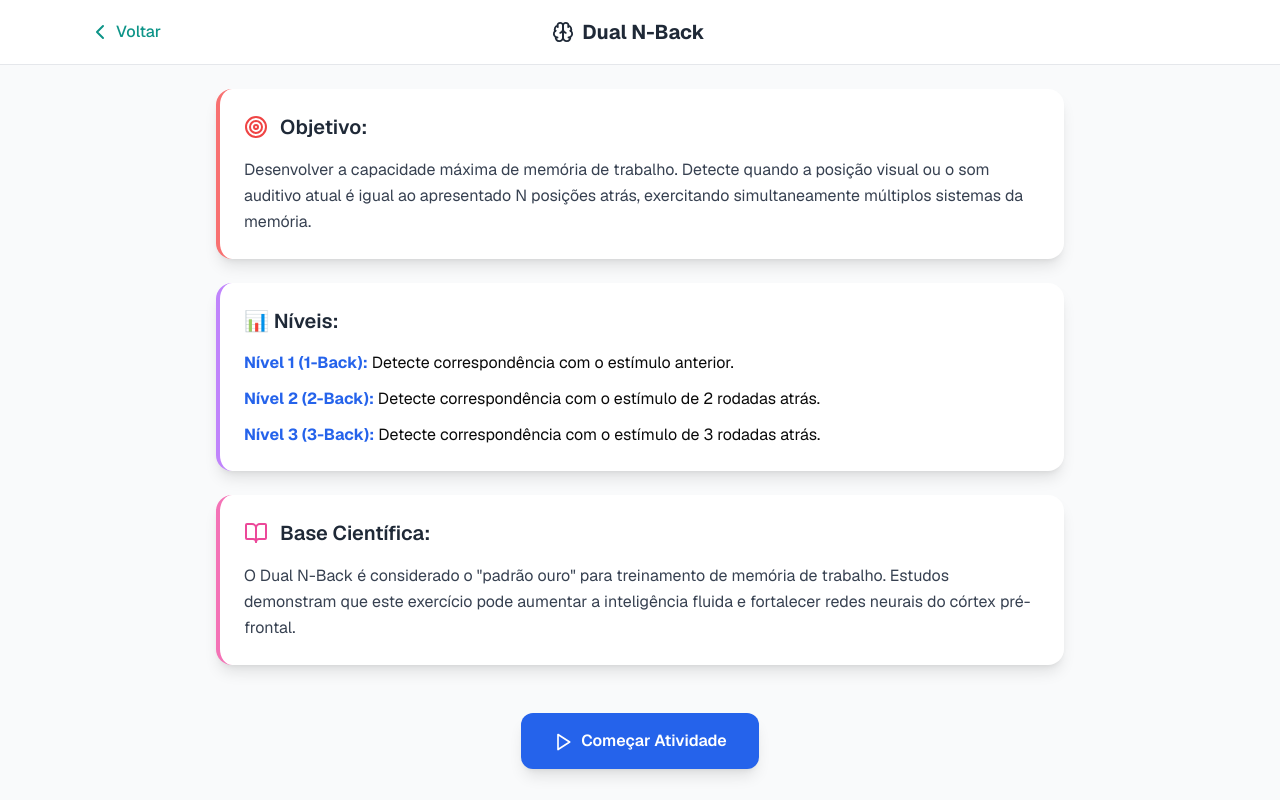
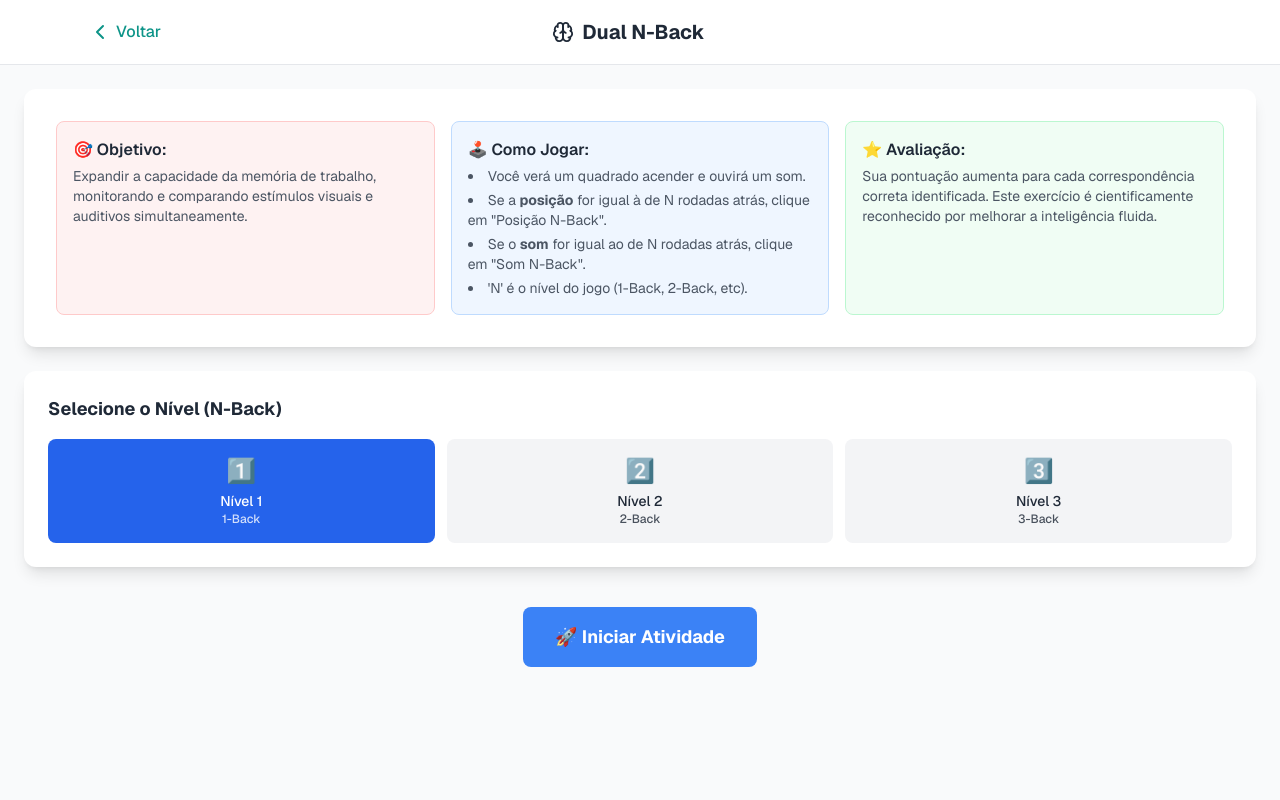
Before and after one commit to ClaudemirWork/teaplus-working, a Next.js app: page /dual-n-back in a window 1280 px wide. Built offline with nearby package versions, Linux system fonts and the light colour scheme.

Commit message:
Update page.tsx correção de layout do jogo dual n back

```diff
--- a/app/dual-n-back/page.tsx
+++ b/app/dual-n-back/page.tsx
@@ -1,13 +1,19 @@
-'use client'
+'use client';
 
 import React, { useState, useEffect } from 'react';
 import Link from 'next/link';
-import { ChevronLeft, Save, Brain, Play, RotateCcw, CheckCircle, XCircle, Trophy, Target, Award, BookOpen } from 'lucide-react';
+import { ChevronLeft, Save, Brain, Play, RotateCcw, CheckCircle, XCircle, Trophy, ArrowRight } from 'lucide-react';
 import { useRouter } from 'next/navigation';
-import { createClient } from '../utils/supabaseClient';
+import { createClient } from '../utils/supabaseClient'; // Ajuste o caminho se necessário
 
-// Componente do Cabeçalho Padrão
-const GameHeader = ({ onSave, isSaveDisabled, title, icon, showSaveButton }) => (
+// --- COMPONENTE DO CABEÇALHO PADRÃO ---
+const GameHeader = ({ onSave, isSaveDisabled, title, icon, showSaveButton }: {
+    onSave?: () => void;
+    isSaveDisabled?: boolean;
+    title: string;
+    icon: React.ReactNode;
+    showSaveButton?: boolean;
+}) => (
     <header className="bg-white/90 backdrop-blur-sm border-b border-gray-200 sticky top-0 z-10">
         <div className="max-w-6xl mx-auto px-4 sm:px-6">
             <div className="flex items-center justify-between h-16">
@@ -43,55 +49,51 @@ const GameHeader = ({ onSave, isSaveDisabled, title, icon, showSaveButton }) =>
     </header>
 );
 
+// --- TIPAGEM E CONSTANTES ---
 interface Stimulus {
     position: number;
     sound: number;
 }
 
+// --- PÁGINA DA ATIVIDADE ---
 export default function DualNBack() {
     const router = useRouter();
     const supabase = createClient();
 
-    const [showActivity, setShowActivity] = useState(false);
+    const [gameState, setGameState] = useState<'initial' | 'playing' | 'level_complete' | 'finished'>('initial');
+    const [nivelSelecionado, setNivelSelecionado] = useState<number | null>(1);
     const [currentLevel, setCurrentLevel] = useState(1);
     const [score, setScore] = useState(0);
     const [stimuli, setStimuli] = useState<Stimulus[]>([]);
     const [currentIndex, setCurrentIndex] = useState(0);
-    const [gamePhase, setGamePhase] = useState<'ready' | 'playing' | 'feedback'>('ready');
-    const [feedback, setFeedback] = useState<{ correct: boolean; message: string } | null>(null);
     const [hasResponded, setHasResponded] = useState({ position: false, sound: false });
-    const [isGameFinished, setIsGameFinished] = useState(false);
     const [salvando, setSalvando] = useState(false);
     const [activeStimulus, setActiveStimulus] = useState<number | null>(null);
 
-    const levelConfig = {
-        1: { nBack: 1, stimuliCount: 15, target: 80 },
-        2: { nBack: 2, stimuliCount: 20, target: 100 },
-        3: { nBack: 3, stimuliCount: 25, target: 120 }
-    };
+    const niveis = [
+        { id: 1, nome: "Nível 1", dificuldade: "1-Back", nBack: 1, stimuliCount: 15 + 1, target: 80, icone: "1️⃣" },
+        { id: 2, nome: "Nível 2", dificuldade: "2-Back", nBack: 2, stimuliCount: 20 + 2, target: 100, icone: "2️⃣" },
+        { id: 3, nome: "Nível 3", dificuldade: "3-Back", nBack: 3, stimuliCount: 25 + 3, target: 120, icone: "3️⃣" }
+    ];
 
-    const sounds = [440, 523, 659, 784];
+    const sounds = [440, 523, 659, 784]; // Frequências para os sons
 
     const playSound = (frequency: number) => {
         try {
             const audioContext = new (window.AudioContext || (window as any).webkitAudioContext)();
             const oscillator = audioContext.createOscillator();
-            const gainNode = audioContext.createGain();
-            oscillator.connect(gainNode);
-            gainNode.connect(audioContext.destination);
+            oscillator.connect(audioContext.destination);
             oscillator.frequency.setValueAtTime(frequency, audioContext.currentTime);
-            gainNode.gain.setValueAtTime(0.3, audioContext.currentTime);
-            gainNode.gain.exponentialRampToValueAtTime(0.001, audioContext.currentTime + 0.4);
-            oscillator.start(audioContext.currentTime);
+            oscillator.start();
             oscillator.stop(audioContext.currentTime + 0.4);
-        } catch (error) {
-            console.log('Audio não suportado');
+        } catch (e) {
+            console.error("Audio API not supported");
         }
     };
 
     useEffect(() => {
-        if (gamePhase !== 'playing' || currentIndex >= stimuli.length) {
-            if (gamePhase === 'playing' && currentIndex > 0) endGame();
+        if (gameState !== 'playing' || currentIndex >= stimuli.length) {
+            if (gameState === 'playing' && currentIndex > 0) endGame();
             return;
         }
 
@@ -107,23 +109,27 @@ export default function DualNBack() {
             clearTimeout(showTimer);
             clearTimeout(advanceTimer);
         };
-    }, [currentIndex, gamePhase, stimuli]);
+    }, [currentIndex, gameState, stimuli]);
 
     const startGame = () => {
-        const config = levelConfig[currentLevel as keyof typeof levelConfig];
+        if (nivelSelecionado === null) return;
+
+        const config = niveis.find(n => n.id === nivelSelecionado) || niveis[0];
         const newStimuli = Array.from({ length: config.stimuliCount }, () => ({
             position: Math.floor(Math.random() * 9),
             sound: Math.floor(Math.random() * 4),
         }));
 
         setStimuli(newStimuli);
+        setCurrentLevel(nivelSelecionado);
         setCurrentIndex(0);
-        setGamePhase('playing');
+        setScore(0);
+        setGameState('playing');
     };
 
     const handleResponse = (type: 'position' | 'sound') => {
         if (hasResponded[type]) return;
-        const config = levelConfig[currentLevel as keyof typeof levelConfig];
+        const config = niveis.find(n => n.id === currentLevel) || niveis[0];
         if (currentIndex < config.nBack) return;
 
         const currentStimulus = stimuli[currentIndex];
@@ -137,80 +143,38 @@ export default function DualNBack() {
     };
 
     const endGame = () => {
-        setGamePhase('feedback');
-        setIsGameFinished(true);
-        const config = levelConfig[currentLevel as keyof typeof levelConfig];
-        if (score >= config.target) {
-            if(currentLevel < 3){
-                setFeedback({ correct: true, message: `Nível ${currentLevel} concluído!` });
+        const config = niveis.find(n => n.id === currentLevel) || niveis[0];
+        if (score >= config.target && currentLevel < niveis.length) {
+            setGameState('level_complete');
         } else {
-                setFeedback({ correct: true, message: `Parabéns! Você completou todos os níveis!` });
-            }
-        } else {
-            setFeedback({ correct: false, message: `Fim de jogo. Tente novamente!` });
+            setGameState('finished');
         }
     };
 
-    const nextRound = () => {
-        const config = levelConfig[currentLevel as keyof typeof levelConfig];
-        if (score >= config.target && currentLevel < 3) {
-            const nextLevel = currentLevel + 1;
-            setCurrentLevel(nextLevel);
-            setScore(0);
-            setIsGameFinished(false);
-            const nextConfig = levelConfig[nextLevel as keyof typeof levelConfig];
-            const newStimuli = Array.from({ length: nextConfig.stimuliCount }, () => ({
+    const startNextLevel = () => {
+        const nextLevelId = currentLevel + 1;
+        const config = niveis.find(n => n.id === nextLevelId) || niveis[0];
+        const newStimuli = Array.from({ length: config.stimuliCount }, () => ({
             position: Math.floor(Math.random() * 9),
             sound: Math.floor(Math.random() * 4),
         }));
+
         setStimuli(newStimuli);
+        setCurrentLevel(nextLevelId);
         setCurrentIndex(0);
-            setGamePhase('playing');
-        } else {
-             resetActivity();
-        }
-        setFeedback(null);
+        setScore(0);
+        setGameState('playing');
     };
 
-    const resetActivity = () => {
-        setCurrentLevel(1);
-        setScore(0);
-        setStimuli([]);
-        setCurrentIndex(0);
-        setGamePhase('ready');
-        setFeedback(null);
-        setShowActivity(false);
-        setIsGameFinished(false);
+    const resetGame = () => {
+        setGameState('initial');
+        setNivelSelecionado(1);
     };
 
     const handleSaveSession = async () => {
-        if (!isGameFinished) return;
         setSalvando(true);
-        try {
-            const { data: { user }, error: userError } = await supabase.auth.getUser();
-            if (userError || !user) {
-                alert('Sessão expirada. Faça login novamente.');
-                router.push('/login');
-                return;
-            }
-            const { error } = await supabase.from('sessoes').insert([{
-                usuario_id: user.id,
-                atividade_nome: 'Dual N-Back',
-                pontuacao_final: score,
-                data_fim: new Date().toISOString(),
-                observacoes: { nivel_final: currentLevel }
-            }]);
-            if (error) {
-                alert(`Erro ao salvar: ${error.message}`);
-            } else {
-                alert('Sessão salva com sucesso!');
+        // ... (lógica de salvar no Supabase)
         router.push('/dashboard');
-            }
-        } catch (error: any) {
-            alert(`Erro: ${error.message}`);
-        } finally {
-            setSalvando(false);
-        }
     };
 
     return (
@@ -220,65 +184,80 @@ export default function DualNBack() {
                 icon={<Brain size={22} />}
                 onSave={handleSaveSession}
                 isSaveDisabled={salvando}
-                showSaveButton={isGameFinished}
+                showSaveButton={gameState === 'finished'}
             />
-            <main className="p-4 sm:p-6 max-w-4xl mx-auto w-full">
-                {!showActivity ? (
+            <main className="p-4 sm:p-6 max-w-7xl mx-auto w-full">
+                {gameState === 'initial' && (
                      <div className="space-y-6">
-                        <div className="bg-white rounded-2xl p-6 shadow-lg border-l-4 border-red-400">
-                            <div className="flex items-center gap-3 mb-4">
-                                <Target className="w-6 h-6 text-red-500" />
-                                <h2 className="text-xl font-semibold text-gray-800">Objetivo:</h2>
-                            </div>
-                            <p className="text-gray-700 leading-relaxed">
-                                Desenvolver a capacidade máxima de memória de trabalho. Detecte quando a posição visual ou o som auditivo atual é igual ao apresentado N posições atrás, exercitando simultaneamente múltiplos sistemas da memória.
+                        {/* Bloco 1: Cards Informativos */}
+                        <div className="bg-white rounded-xl shadow-lg p-6 sm:p-8">
+                            <div className="grid grid-cols-1 md:grid-cols-3 gap-4">
+                                <div className="bg-red-50 border border-red-200 rounded-lg p-4">
+                                    <h3 className="font-semibold text-gray-800 mb-1"> 🎯 Objetivo:</h3>
+                                    <p className="text-sm text-gray-600">
+                                        Expandir a capacidade da memória de trabalho, monitorando e comparando estímulos visuais e auditivos simultaneamente.
                                     </p>
                                 </div>
-
-                        <div className="bg-white rounded-2xl p-6 shadow-lg border-l-4 border-purple-400">
-                             <h2 className="text-xl font-semibold text-gray-800 mb-4">📊 Níveis:</h2>
-                             <div className="space-y-3">
-                                 <p><strong className="text-blue-600">Nível 1 (1-Back):</strong> Detecte correspondência com o estímulo anterior.</p>
-                                 <p><strong className="text-blue-600">Nível 2 (2-Back):</strong> Detecte correspondência com o estímulo de 2 rodadas atrás.</p>
-                                 <p><strong className="text-blue-600">Nível 3 (3-Back):</strong> Detecte correspondência com o estímulo de 3 rodadas atrás.</p>
+                                <div className="bg-blue-50 border border-blue-200 rounded-lg p-4">
+                                    <h3 className="font-semibold text-gray-800 mb-1"> 🕹️ Como Jogar:</h3>
+                                    <ul className="list-disc list-inside text-sm text-gray-600 space-y-1">
+                                        <li>Você verá um quadrado acender e ouvirá um som.</li>
+                                        <li>Se a <strong>posição</strong> for igual à de N rodadas atrás, clique em "Posição N-Back".</li>
+                                        <li>Se o <strong>som</strong> for igual ao de N rodadas atrás, clique em "Som N-Back".</li>
+                                        <li>'N' é o nível do jogo (1-Back, 2-Back, etc).</li>
+                                    </ul>
+                                </div>
+                                <div className="bg-green-50 border border-green-200 rounded-lg p-4">
+                                    <h3 className="font-semibold text-gray-800 mb-1"> ⭐ Avaliação:</h3>
+                                    <p className="text-sm text-gray-600">
+                                        Sua pontuação aumenta para cada correspondência correta identificada. Este exercício é cientificamente reconhecido por melhorar a inteligência fluida.
+                                    </p>
+                                </div>
                             </div>
                         </div>
 
-                         <div className="bg-white rounded-2xl p-6 shadow-lg border-l-4 border-pink-400">
-                             <div className="flex items-center gap-3 mb-4">
-                                 <BookOpen className="w-6 h-6 text-pink-500" />
-                                 <h2 className="text-xl font-semibold text-gray-800">Base Científica:</h2>
+                        {/* Bloco 2: Seleção de Nível */}
+                        <div className="bg-white rounded-xl shadow-lg p-6">
+                            <h2 className="text-lg font-bold text-gray-800 mb-4">Selecione o Nível (N-Back)</h2>
+                            <div className="grid grid-cols-1 md:grid-cols-3 gap-3">
+                                {niveis.map((nivel) => (
+                                    <button
+                                        key={nivel.id}
+                                        onClick={() => setNivelSelecionado(nivel.id)}
+                                        className={`p-4 rounded-lg font-medium transition-colors ${nivelSelecionado === nivel.id
+                                            ? 'bg-blue-600 text-white'
+                                            : 'bg-gray-100 text-gray-800 hover:bg-gray-200'
+                                            }`}
+                                    >
+                                        <div className="text-2xl mb-1">{nivel.icone}</div>
+                                        <div className="text-sm">{nivel.nome}</div>
+                                        <div className="text-xs opacity-80">{`${nivel.dificuldade}`}</div>
+                                    </button>
+                                ))}
                             </div>
-                             <p className="text-gray-700 leading-relaxed">
-                                 O Dual N-Back é considerado o "padrão ouro" para treinamento de memória de trabalho. Estudos demonstram que este exercício pode aumentar a inteligência fluida e fortalecer redes neurais do córtex pré-frontal.
-                             </p>
                         </div>
 
-                        <div className="text-center pt-6">
-                            <button className="px-8 py-4 bg-blue-600 text-white font-semibold rounded-xl shadow-lg hover:shadow-xl transform hover:scale-105 transition-all" onClick={() => setShowActivity(true)}>
-                                <Play className="w-5 h-5 inline-block mr-2" />
-                                Começar Atividade
+                        {/* Bloco 3: Botão Iniciar */}
+                        <div className="text-center pt-4">
+                            <button
+                                onClick={startGame}
+                                disabled={nivelSelecionado === null}
+                                className="bg-blue-500 hover:bg-blue-600 text-white font-bold py-4 px-8 rounded-lg text-lg transition-colors disabled:bg-gray-300 disabled:cursor-not-allowed"
+                            >
+                                🚀 Iniciar Atividade
                             </button>
                         </div>
                     </div>
-                ) : (
+                )}
+
+                {(gameState === 'playing') && (
                     <div>
                         <div className="grid grid-cols-1 sm:grid-cols-3 gap-4 mb-6">
                              <div className="bg-white rounded-xl p-4 shadow-lg text-center"><h3 className="text-sm">Nível (N-Back)</h3><p className="text-2xl font-bold text-blue-600">{currentLevel}</p></div>
-                            <div className="bg-white rounded-xl p-4 shadow-lg text-center"><h3 className="text-sm">Pontuação</h3><p className="text-2xl font-bold text-green-600">{score}/{levelConfig[currentLevel as keyof typeof levelConfig].target}</p></div>
+                             <div className="bg-white rounded-xl p-4 shadow-lg text-center"><h3 className="text-sm">Pontuação</h3><p className="text-2xl font-bold text-green-600">{score} / {niveis.find(n => n.id === currentLevel)?.target}</p></div>
                              <div className="bg-white rounded-xl p-4 shadow-lg text-center"><h3 className="text-sm">Progresso</h3><p className="text-2xl font-bold text-purple-600">{currentIndex}/{stimuli.length}</p></div>
                         </div>
-                        <div className="bg-white rounded-2xl p-8 shadow-lg">
-                            {gamePhase === 'ready' && (
-                                <div className="text-center">
-                                    <h2 className="text-xl font-semibold mb-6">Nível {currentLevel}: Pronto para o {currentLevel}-Back?</h2>
-                                    <button onClick={startGame} className="px-6 py-3 bg-blue-600 text-white rounded-xl font-semibold flex items-center gap-2 mx-auto">
-                                        <Play className="w-5 h-5" /> Iniciar
-                                    </button>
-                                </div>
-                            )}
-                            {gamePhase === 'playing' && (
-                                <div className="text-center">
+                        <div className="bg-white rounded-2xl p-8 shadow-lg text-center">
                              <h2 className="text-xl font-semibold mb-6">Estímulo {currentIndex}/{stimuli.length}</h2>
                              <div className="grid grid-cols-3 gap-2 w-48 h-48 mx-auto mb-6">
                                  {Array.from({ length: 9 }, (_, i) => <div key={i} className={`border-2 rounded-lg transition-all ${activeStimulus === i ? 'bg-blue-500' : 'bg-gray-100'}`} />)}
@@ -288,23 +267,28 @@ export default function DualNBack() {
                                  <button onClick={() => handleResponse('sound')} disabled={hasResponded.sound} className="px-6 py-3 bg-purple-500 text-white rounded-xl font-semibold disabled:opacity-50">Som N-Back</button>
                              </div>
                         </div>
+                    </div>
                 )}
-                            {gamePhase === 'feedback' && feedback && (
-                                <div className="text-center">
-                                    <div className={`flex items-center justify-center gap-3 mb-4 text-2xl font-bold ${feedback.correct ? 'text-green-600' : 'text-red-600'}`}>
-                                        {feedback.correct ? <CheckCircle /> : <XCircle />}
-                                        <h2>{feedback.message}</h2>
-                                    </div>
-                                    {isGameFinished ? (
-                                        <button onClick={resetActivity} className="mt-6 px-6 py-3 bg-gray-500 text-white rounded-xl font-semibold">Reiniciar Jogo</button>
+
+                {(gameState === 'level_complete' || gameState === 'finished') && (
+                    <div className="bg-white rounded-xl shadow-lg p-8 text-center max-w-2xl mx-auto">
+                        <Trophy className="mx-auto text-yellow-500 mb-4" size={48}/>
+                         <h2 className="text-3xl font-bold text-gray-800 mb-2">
+                             {gameState === 'finished' && score < (niveis.find(n => n.id === currentLevel)?.target || 0) ? "Fim de Jogo" : `Nível ${currentLevel} Concluído!`}
+                         </h2>
+                         <p className="text-gray-600 mb-6">Sua pontuação foi {score}.</p>
+
+                        {gameState === 'level_complete' ? (
+                            <button onClick={startNextLevel} className="bg-blue-500 hover:bg-blue-600 text-white font-bold py-3 px-6 rounded-lg transition-colors flex items-center gap-2 mx-auto">
+                                <ArrowRight size={20}/>
+                                Ir para o Nível {currentLevel + 1}
+                            </button>
                         ) : (
-                                        <button onClick={nextRound} className="mt-6 px-6 py-3 bg-blue-600 text-white rounded-xl font-semibold">
-                                            Próximo Nível
+                             <button onClick={resetGame} className="bg-gray-500 hover:bg-gray-600 text-white font-bold py-3 px-6 rounded-lg transition-colors flex items-center gap-2 mx-auto">
+                                <RotateCcw size={20}/>
+                                Jogar Novamente
                              </button>
                         )}
-                                </div>
-                            )}
-                        </div>
                     </div>
                 )}
             </main>
```
Lines whose indentation alone changed are shown as unchanged.
